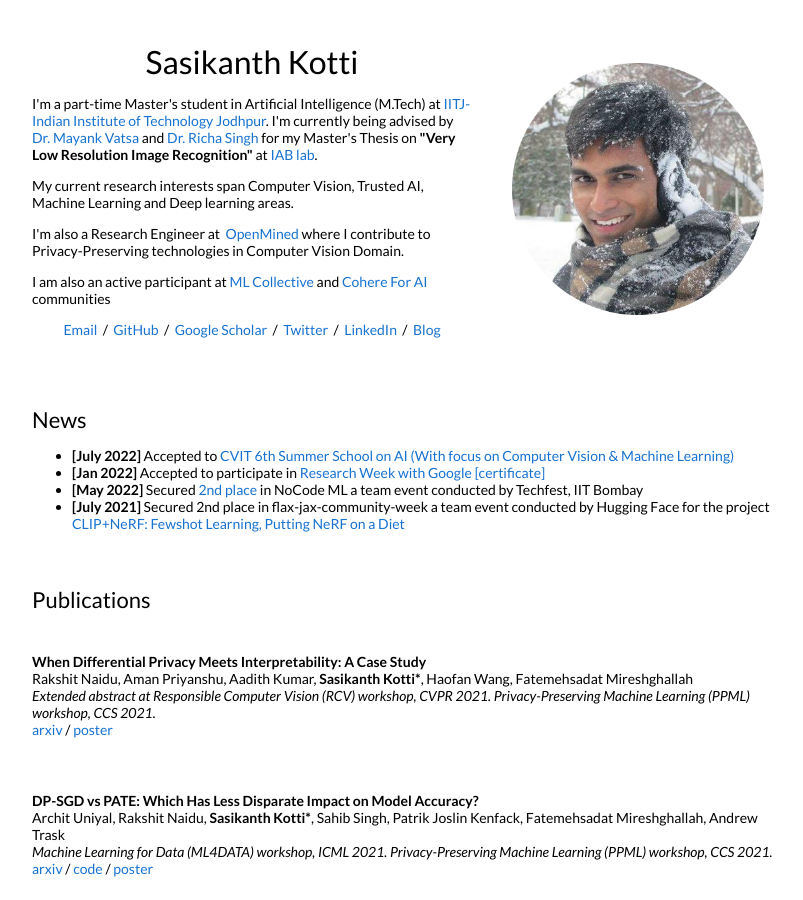
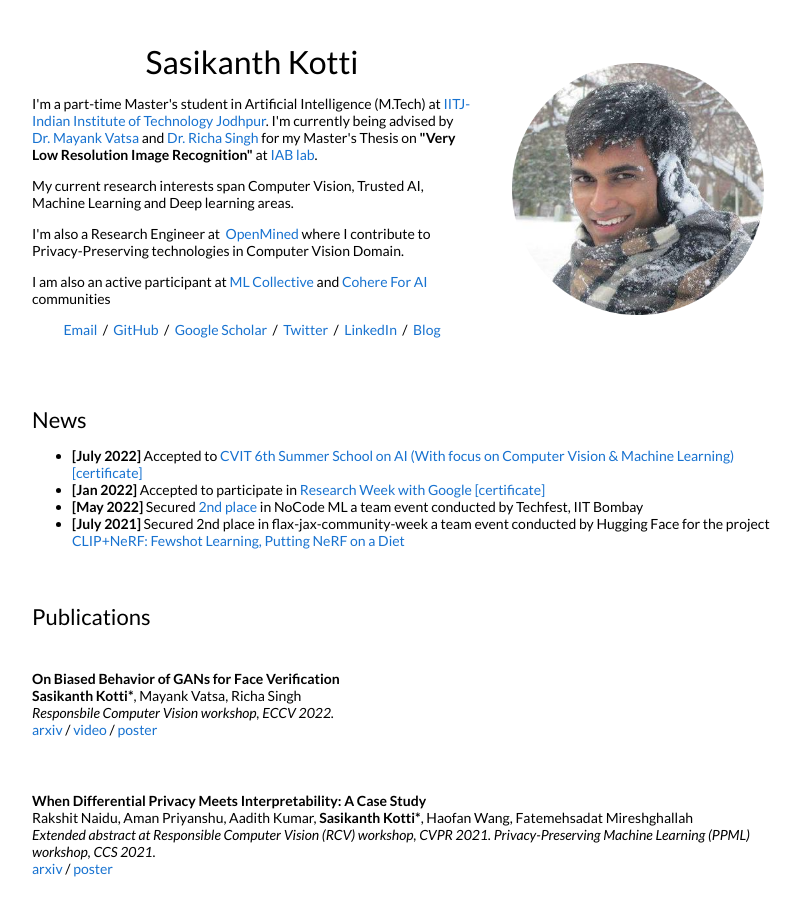
Before and after one commit to ksasi/ksasi.github.io, a Jekyll site: the page built from _posts/2022-10-23-Bias_GANs_FaceVerification.markdown, in a window 1280 px wide and 900 px high. Shown: the whole window, without its empty margins (228-1031 px from the left). Built offline with Jekyll 4.4.1, drawn with Linux system fonts in a browser that asks for light colours.

Commit message:
More work

```diff
--- a/_layouts/default.html
+++ b/_layouts/default.html
@@ -131,7 +131,7 @@
 
                       <li>
       <b>[July 2022]</b>  Accepted to
-      <a href="http://cvit.iiit.ac.in/summerschool2022/">CVIT 6th Summer School on AI (With focus on Computer Vision & Machine Learning)</a> <span class="blinking">(NEW)</span><br />
+      <a href="http://cvit.iiit.ac.in/summerschool2022/">CVIT 6th Summer School on AI (With focus on Computer Vision & Machine Learning)</a> <a href="https://ksasi.github.io/pdfs/SS2022_Certificate-242.pdf"> [certificate]</a><span class="blinking">(NEW)</span><br />
                       </li>
 
                         <li>
--- /dev/null
+++ b/_posts/2022-10-23-Bias_GANs_FaceVerification.markdown
@@ -0,0 +1,13 @@
+---
+layout: post
+title:  "On Biased Behavior of GANs for Face Verification"
+date:   2022-10-23 22:21:59 +00:00
+image: /images/Bias_GANs_FaceVerification.png
+categories: Publications
+author: "Sasikanth Kotti"
+authors: "<strong>Sasikanth Kotti*</strong>, Mayank Vatsa, Richa Singh"
+venue: "Responsbile Computer Vision workshop, ECCV 2022."
+arxiv: https://arxiv.org/abs/2208.13061
+poster: /pdfs/On_biased_behavior_of_GANS_RCV@ECCV'22 poster.pdf
+video: https://youtu.be/-4ceML7DSE0
+---
```
Also changed, not shown: 2 other files.
